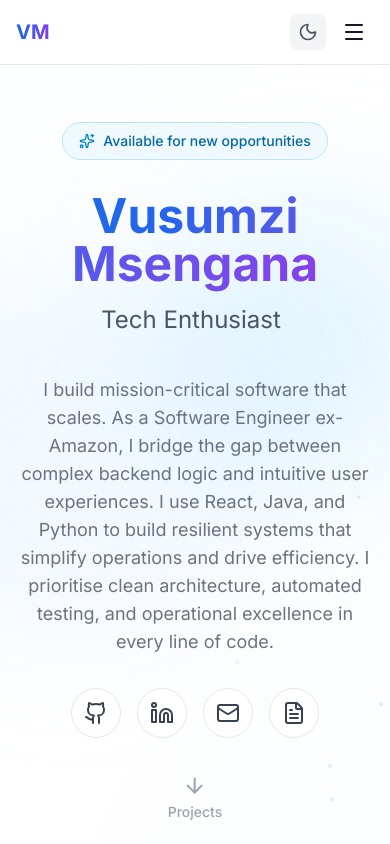
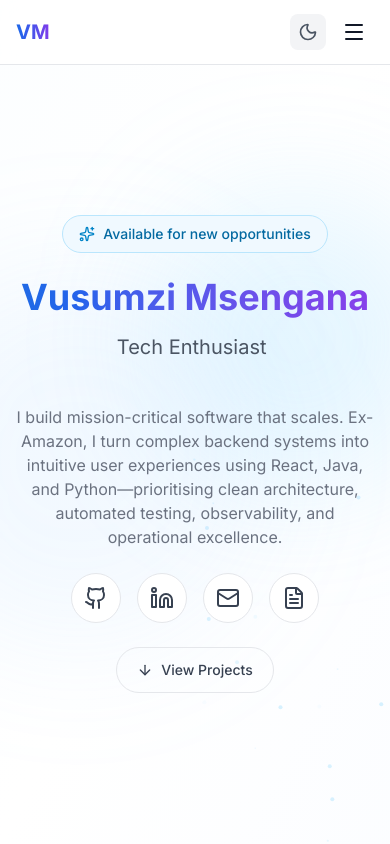
Before and after one commit to iamvusumzi/react-portfolio, a React (Vite) app: page / in a window 390 px wide. Shown: the top 844 px of the page. Built offline with nearby package versions, Linux system fonts and the light colour scheme.

Commit message:
Refactor Hero section styles and improve text clarity

```diff
--- a/src/sections/Hero.tsx
+++ b/src/sections/Hero.tsx
@@ -140,7 +140,7 @@ const Hero = () => {
             initial={{ opacity: 0, scale: 0.8 }}
             animate={{ opacity: 1, scale: 1 }}
             transition={{ delay: 0.2 }}
-            className="inline-flex items-center gap-2 px-4 py-2 rounded-full bg-primary-50 dark:bg-primary-900/30 border border-primary-200 dark:border-primary-800 mb-8"
+            className="inline-flex items-center gap-2 px-4 py-2 rounded-full bg-primary-50 dark:bg-primary-900/30 border border-primary-200 dark:border-primary-800 mb-6 md:mb-8"
           >
             <Sparkles className="w-4 h-4 text-primary-600" />
             <span className="text-sm font-medium text-primary-700 dark:text-primary-300">
@@ -148,7 +148,7 @@ const Hero = () => {
             </span>
           </motion.div>
 
-          <h1 className="text-5xl md:text-6xl font-bold mb-4">
+          <h1 className="text-4xl md:text-6xl font-bold mb-4">
             <span className="bg-linear-to-r from-primary-600 via-blue-600 to-purple-600 bg-clip-text text-transparent bg-size-[200%_auto] animate-gradient">
               Vusumzi Msengana
             </span>
@@ -163,12 +163,10 @@ const Hero = () => {
                 1000,
                 "Tech Enthusiast",
                 1000,
-                "Open Source Contributor",
-                1000,
               ]}
               wrapper="span"
               speed={50}
-              className="text-2xl md:text-3xl text-gray-600 dark:text-gray-300"
+              className="text-xl md:text-3xl text-gray-600 dark:text-gray-300"
               repeat={Infinity}
             />
           </div>
@@ -177,21 +175,19 @@ const Hero = () => {
             initial={{ opacity: 0 }}
             animate={{ opacity: 1 }}
             transition={{ delay: 0.4, duration: 0.6 }}
-            className="text-lg text-gray-500 dark:text-gray-400 max-w-2xl mx-auto mb-8"
+            className="text-base md:text-lg text-gray-500 dark:text-gray-400 max-w-2xl mx-auto mb-6 md:mb-8"
           >
-            I build mission-critical software that scales. As a Software
-            Engineer ex-Amazon, I bridge the gap between complex backend logic
-            and intuitive user experiences. I use React, Java, and Python to
-            build resilient systems that simplify operations and drive
-            efficiency. I prioritise clean architecture, automated testing, and
-            operational excellence in every line of code.
+            I build mission-critical software that scales. Ex-Amazon, I turn
+            complex backend systems into intuitive user experiences using React,
+            Java, and Python—prioritising clean architecture, automated testing,
+            observability, and operational excellence.
           </motion.p>
 
           <motion.div
             initial={{ opacity: 0 }}
             animate={{ opacity: 1 }}
             transition={{ delay: 0.6, duration: 0.6 }}
-            className="flex flex-wrap justify-center gap-4 mb-12"
+            className="flex flex-wrap justify-center gap-4 mb-6 md:mb-12"
           >
             {contactLinks.map((link, index) => (
               <motion.a
@@ -215,13 +211,20 @@ const Hero = () => {
               </motion.a>
             ))}
           </motion.div>
+          <motion.a
+            href="#projects"
+            className="md:hidden inline-flex items-center gap-2 px-5 py-3 rounded-full border border-gray-200 dark:border-gray-700 text-gray-700 dark:text-gray-300 hover:border-primary-600 dark:hover:border-primary-400 hover:text-primary-600 dark:hover:text-primary-400 transition-all duration-200"
+          >
+            <ArrowDown className="w-4 h-4" />
+            <span className="text-sm font-medium">View Projects</span>
+          </motion.a>
         </motion.div>
       </div>
       {isArrowVisible && (
         <motion.div
           animate={{ y: [0, 10, 0] }}
           transition={{ repeat: Infinity, duration: 2 }}
-          className="fixed bottom-8 left-1/2 transform -translate-x-1/2 z-50"
+          className="hidden md:block fixed bottom-8 left-1/2 transform -translate-x-1/2 z-50"
         >
           <span>
             <a
```
